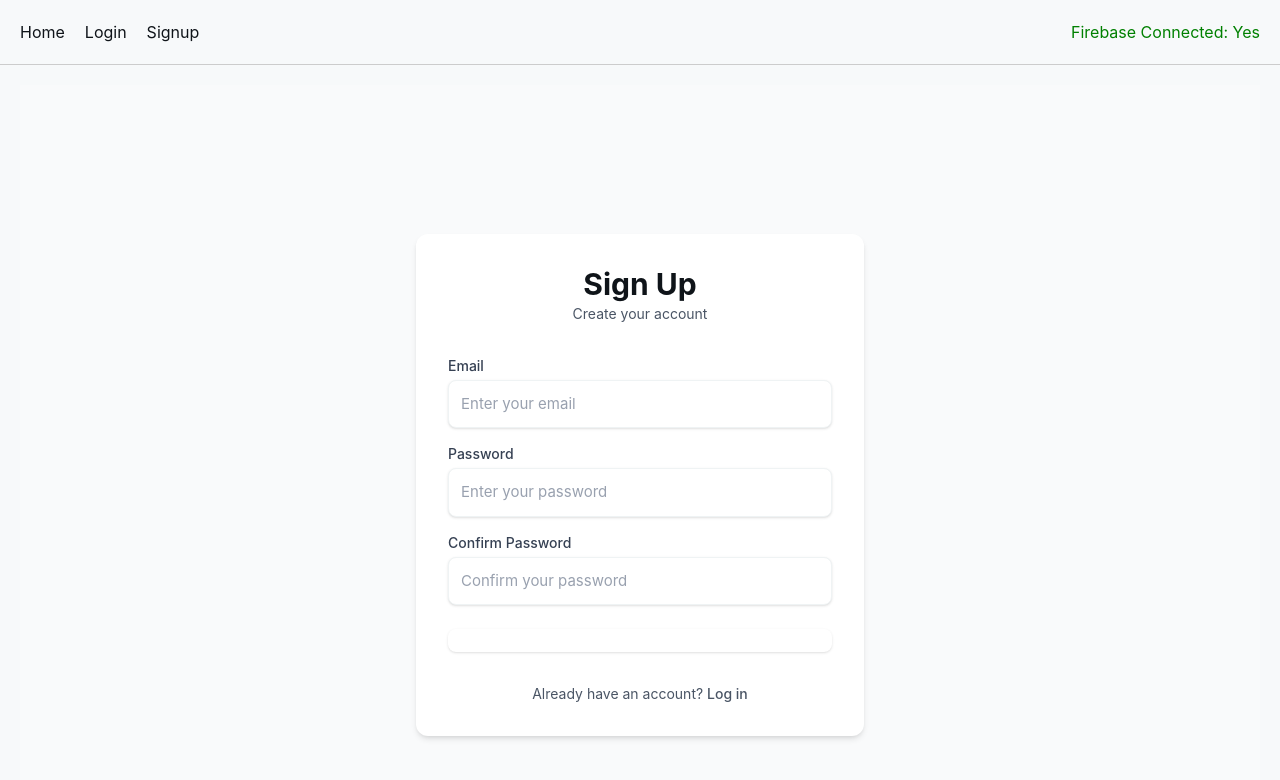
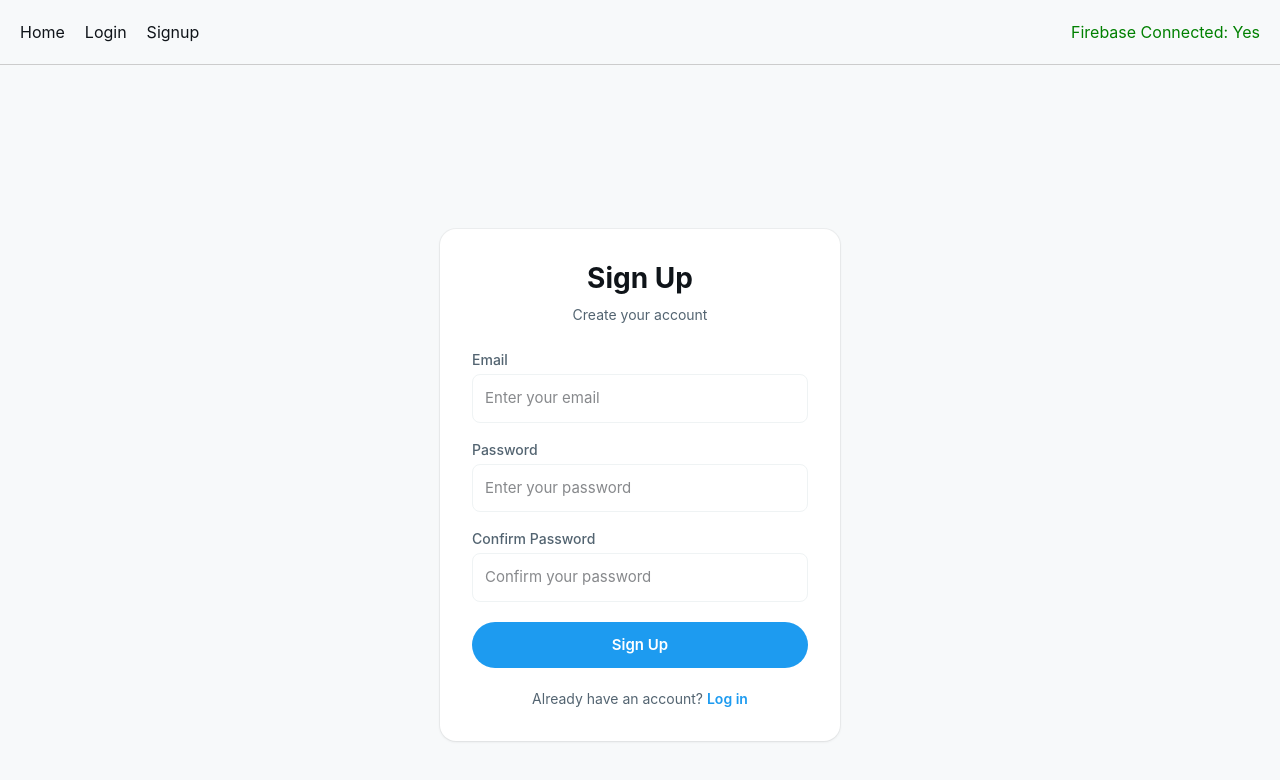
Before and after one commit to raphmarm37/my-twitter-clone, a React (Vite) app: page /signup in a window 1280 px wide. Shown: the top 780 px of the page. Built offline with nearby package versions, Linux system fonts and the light colour scheme; no server answers.

Commit message:
fixes dark theme

```diff
--- a/src/pages/Login.jsx
+++ b/src/pages/Login.jsx
@@ -64,34 +64,67 @@ function Login() {
   };
 
   return (
-    <div className="min-h-screen flex items-center justify-center bg-gray-50 py-12 px-4 sm:px-6 lg:px-8">
-      <div className="max-w-md w-full space-y-8 bg-white p-8 rounded-lg shadow-md">
-        <div>
-          <h1 className="text-3xl font-bold text-center text-gray-900">Log In</h1>
-          <p className="mt-2 text-center text-sm text-gray-600">
+    <div
+      className="min-h-screen flex items-center justify-center"
+      style={{
+        backgroundColor: 'var(--color-bg-secondary)',
+        padding: 'var(--space-6) var(--space-4)'
+      }}
+    >
+      <div
+        className="card"
+        style={{
+          maxWidth: '400px',
+          width: '100%',
+          padding: 'var(--space-8)'
+        }}
+      >
+        <div style={{ textAlign: 'center', marginBottom: 'var(--space-6)' }}>
+          <h1 style={{
+            fontSize: '28px',
+            fontWeight: '700',
+            color: 'var(--color-text-primary)',
+            marginBottom: 'var(--space-2)'
+          }}>
+            Log In
+          </h1>
+          <p style={{ fontSize: '14px', color: 'var(--color-text-secondary)' }}>
             Sign in to your account
           </p>
         </div>
 
         {error && (
-          <div className="bg-red-50 border-2 border-red-600 px-4 py-3 rounded-lg font-medium shadow-sm">
-            <div className="flex items-start">
-              <span className="mr-3 text-xl" style={{ color: '#dc2626' }}>⚠ </span>
-              <span style={{ color: '#dc2626' }}>{error}</span>
+          <div className="alert-error" style={{ marginBottom: 'var(--space-4)' }}>
+            <div style={{ display: 'flex', alignItems: 'flex-start', gap: 'var(--space-2)' }}>
+              <svg width="20" height="20" viewBox="0 0 24 24" fill="none" stroke="currentColor" strokeWidth="2">
+                <circle cx="12" cy="12" r="10" />
+                <line x1="12" y1="8" x2="12" y2="12" />
+                <line x1="12" y1="16" x2="12.01" y2="16" />
+              </svg>
+              <span>{error}</span>
             </div>
           </div>
         )}
 
         {success && (
-          <div className="bg-green-100 border border-green-400 text-green-700 px-4 py-3 rounded">
+          <div className="alert-success" style={{ marginBottom: 'var(--space-4)' }}>
             {success}
           </div>
         )}
 
-        <form onSubmit={handleSubmit} className="mt-8 space-y-6">
-          <div className="space-y-4">
+        <form onSubmit={handleSubmit}>
+          <div style={{ display: 'flex', flexDirection: 'column', gap: 'var(--space-4)' }}>
             <div>
-              <label htmlFor="email" className="block text-sm font-medium text-gray-700">
+              <label
+                htmlFor="email"
+                style={{
+                  display: 'block',
+                  fontSize: '14px',
+                  fontWeight: '500',
+                  color: 'var(--color-text-secondary)',
+                  marginBottom: 'var(--space-1)'
+                }}
+              >
                 Email
               </label>
               <input
@@ -101,12 +134,20 @@ function Login() {
                 onChange={(e) => setEmail(e.target.value)}
                 placeholder="Enter your email"
                 disabled={loading}
-                className="text-black mt-1 block w-full px-3 py-2 border border-gray-300 rounded-md shadow-sm placeholder-gray-400 focus:outline-none focus:ring-blue-500 focus:border-blue-500 focus:text-gray-700 disabled:bg-gray-100"
               />
             </div>
 
             <div>
-              <label htmlFor="password" className="block text-sm font-medium text-gray-700">
+              <label
+                htmlFor="password"
+                style={{
+                  display: 'block',
+                  fontSize: '14px',
+                  fontWeight: '500',
+                  color: 'var(--color-text-secondary)',
+                  marginBottom: 'var(--space-1)'
+                }}
+              >
                 Password
               </label>
               <input
@@ -116,7 +157,6 @@ function Login() {
                 onChange={(e) => setPassword(e.target.value)}
                 placeholder="Enter your password"
                 disabled={loading}
-                className="text-black mt-1 block w-full px-3 py-2 border border-gray-300 rounded-md shadow-sm placeholder-gray-400 focus:outline-none focus:ring-blue-500 focus:border-blue-500 disabled:bg-gray-100 focus:text-gray-700"
               />
             </div>
           </div>
@@ -124,15 +164,31 @@ function Login() {
           <button
             type="submit"
             disabled={loading}
-            className="w-full flex justify-center py-2 px-4 border border-transparent rounded-md shadow-sm text-sm font-medium text-white bg-blue-600 hover:bg-blue-700 focus:outline-none focus:ring-2 focus:ring-offset-2 focus:ring-blue-500 disabled:bg-blue-400 disabled:cursor-not-allowed"
+            className="btn-primary"
+            style={{
+              width: '100%',
+              marginTop: 'var(--space-5)',
+              padding: 'var(--space-3) var(--space-4)'
+            }}
           >
             {loading ? 'Logging in...' : 'Log In'}
           </button>
         </form>
 
-        <p className="mt-4 text-center text-sm text-gray-600">
+        <p style={{
+          marginTop: 'var(--space-5)',
+          textAlign: 'center',
+          fontSize: '14px',
+          color: 'var(--color-text-secondary)'
+        }}>
           Don't have an account?{' '}
-          <a href="/signup" className="font-medium text-blue-600 hover:text-blue-500">
+          <a
+            href="/signup"
+            style={{
+              fontWeight: '600',
+              color: 'var(--color-primary)'
+            }}
+          >
             Sign up
           </a>
         </p>
--- a/src/pages/Signup.jsx
+++ b/src/pages/Signup.jsx
@@ -76,31 +76,67 @@ function Signup() {
   };
 
   return (
-    <div className="min-h-screen flex items-center justify-center bg-gray-50 py-12 px-4 sm:px-6 lg:px-8">
-      <div className="max-w-md w-full space-y-8 bg-white p-8 rounded-lg shadow-md">
-        <div>
-          <h1 className="text-3xl font-bold text-center text-gray-900">Sign Up</h1>
-          <p className="mt-2 text-center text-sm text-gray-600">
+    <div
+      className="min-h-screen flex items-center justify-center"
+      style={{
+        backgroundColor: 'var(--color-bg-secondary)',
+        padding: 'var(--space-6) var(--space-4)'
+      }}
+    >
+      <div
+        className="card"
+        style={{
+          maxWidth: '400px',
+          width: '100%',
+          padding: 'var(--space-8)'
+        }}
+      >
+        <div style={{ textAlign: 'center', marginBottom: 'var(--space-6)' }}>
+          <h1 style={{
+            fontSize: '28px',
+            fontWeight: '700',
+            color: 'var(--color-text-primary)',
+            marginBottom: 'var(--space-2)'
+          }}>
+            Sign Up
+          </h1>
+          <p style={{ fontSize: '14px', color: 'var(--color-text-secondary)' }}>
             Create your account
           </p>
         </div>
 
         {error && (
-          <div className="bg-red-100 border border-red-400 text-red-700 px-4 py-3 rounded">
-            {error}
+          <div className="alert-error" style={{ marginBottom: 'var(--space-4)' }}>
+            <div style={{ display: 'flex', alignItems: 'flex-start', gap: 'var(--space-2)' }}>
+              <svg width="20" height="20" viewBox="0 0 24 24" fill="none" stroke="currentColor" strokeWidth="2">
+                <circle cx="12" cy="12" r="10" />
+                <line x1="12" y1="8" x2="12" y2="12" />
+                <line x1="12" y1="16" x2="12.01" y2="16" />
+              </svg>
+              <span>{error}</span>
+            </div>
           </div>
         )}
 
         {success && (
-          <div className="bg-green-100 border border-green-400 text-green-700 px-4 py-3 rounded">
+          <div className="alert-success" style={{ marginBottom: 'var(--space-4)' }}>
             {success}
           </div>
         )}
 
-        <form onSubmit={handleSubmit} className="mt-8 space-y-6">
-          <div className="space-y-4">
+        <form onSubmit={handleSubmit}>
+          <div style={{ display: 'flex', flexDirection: 'column', gap: 'var(--space-4)' }}>
             <div>
-              <label htmlFor="email" className="block text-sm font-medium text-gray-700">
+              <label
+                htmlFor="email"
+                style={{
+                  display: 'block',
+                  fontSize: '14px',
+                  fontWeight: '500',
+                  color: 'var(--color-text-secondary)',
+                  marginBottom: 'var(--space-1)'
+                }}
+              >
                 Email
               </label>
               <input
@@ -110,12 +146,20 @@ function Signup() {
                 onChange={(e) => setEmail(e.target.value)}
                 placeholder="Enter your email"
                 disabled={loading}
-                className="text-black mt-1 block w-full px-3 py-2 border border-gray-300 rounded-md shadow-sm placeholder-gray-400 focus:outline-none focus:ring-blue-500 focus:border-blue-500 disabled:bg-gray-100"
               />
             </div>
 
             <div>
-              <label htmlFor="password" className="block text-sm font-medium text-gray-700">
+              <label
+                htmlFor="password"
+                style={{
+                  display: 'block',
+                  fontSize: '14px',
+                  fontWeight: '500',
+                  color: 'var(--color-text-secondary)',
+                  marginBottom: 'var(--space-1)'
+                }}
+              >
                 Password
               </label>
               <input
@@ -125,12 +169,20 @@ function Signup() {
                 onChange={(e) => setPassword(e.target.value)}
                 placeholder="Enter your password"
                 disabled={loading}
-                className="text-black mt-1 block w-full px-3 py-2 border border-gray-300 rounded-md shadow-sm placeholder-gray-400 focus:outline-none focus:ring-blue-500 focus:border-blue-500 disabled:bg-gray-100"
               />
             </div>
 
             <div>
-              <label htmlFor="confirmPassword" className="block text-sm font-medium text-gray-700">
+              <label
+                htmlFor="confirmPassword"
+                style={{
+                  display: 'block',
+                  fontSize: '14px',
+                  fontWeight: '500',
+                  color: 'var(--color-text-secondary)',
+                  marginBottom: 'var(--space-1)'
+                }}
+              >
                 Confirm Password
               </label>
               <input
@@ -140,7 +192,6 @@ function Signup() {
                 onChange={(e) => setConfirmPassword(e.target.value)}
                 placeholder="Confirm your password"
                 disabled={loading}
-                className="text-black mt-1 block w-full px-3 py-2 border border-gray-300 rounded-md shadow-sm placeholder-gray-400 focus:outline-none focus:ring-blue-500 focus:border-blue-500 disabled:bg-gray-100"
               />
             </div>
           </div>
@@ -148,15 +199,31 @@ function Signup() {
           <button
             type="submit"
             disabled={loading}
-            className="w-full flex justify-center py-2 px-4 border border-transparent rounded-md shadow-sm text-sm font-medium text-white bg-blue-600 hover:bg-blue-700 focus:outline-none focus:ring-2 focus:ring-offset-2 focus:ring-blue-500 disabled:bg-blue-400 disabled:cursor-not-allowed"
+            className="btn-primary"
+            style={{
+              width: '100%',
+              marginTop: 'var(--space-5)',
+              padding: 'var(--space-3) var(--space-4)'
+            }}
           >
             {loading ? 'Creating Account...' : 'Sign Up'}
           </button>
         </form>
 
-        <p className="mt-4 text-center text-sm text-gray-600">
+        <p style={{
+          marginTop: 'var(--space-5)',
+          textAlign: 'center',
+          fontSize: '14px',
+          color: 'var(--color-text-secondary)'
+        }}>
           Already have an account?{' '}
-          <a href="/login" className="font-medium text-blue-600 hover:text-blue-500">
+          <a
+            href="/login"
+            style={{
+              fontWeight: '600',
+              color: 'var(--color-primary)'
+            }}
+          >
             Log in
           </a>
         </p>
```
